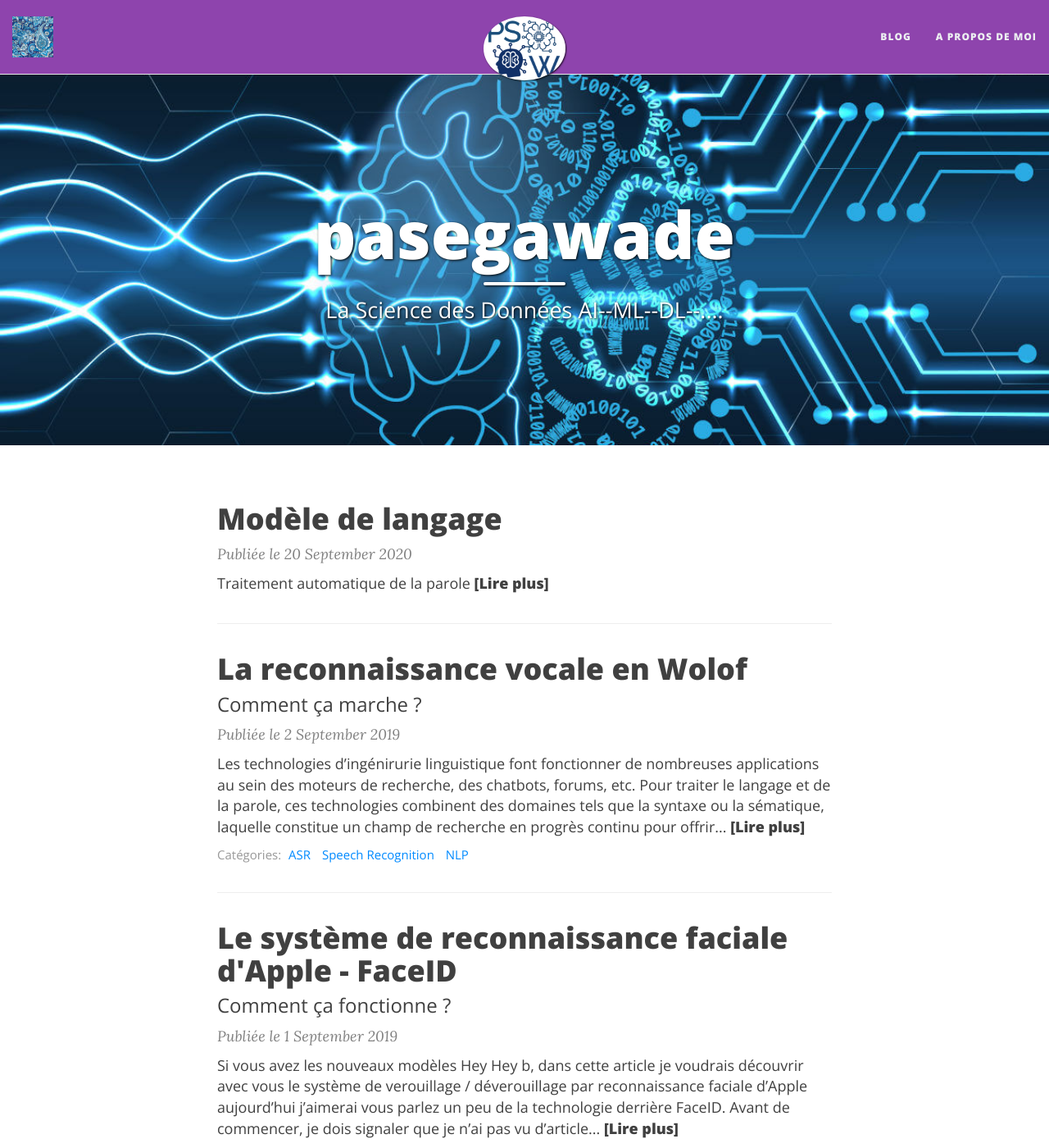
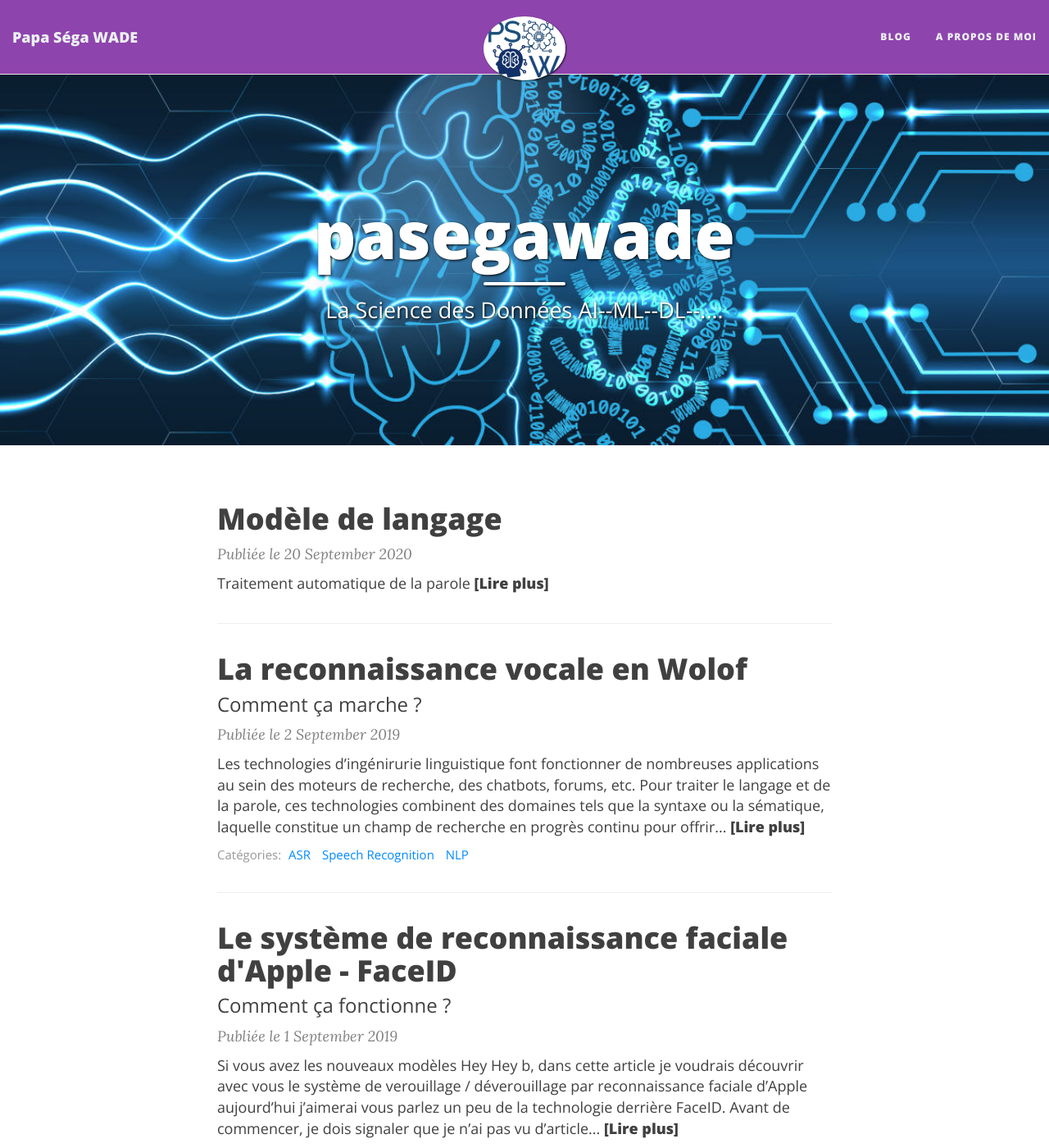
Before and after one commit to papasega/papasega.github.io, a Jekyll site: the page built from index.html, in a window 1280 px wide and 1400 px high. Shown: the whole window at 82% size. Built offline with Jekyll 4.4.1, drawn with Linux system fonts in a browser that asks for light colours; nearby versions of some CDN libraries; the list of posts is cut into pages by our own code.

Commit message:
Update _config.yml

```diff
--- a/_config.yml
+++ b/_config.yml
@@ -29,7 +29,7 @@ avatar: "/img/logo_psw.PNG"
 
 # If you want to have an image logo in the top-left corner instead of the title text,
 # then specify the following parameter
-title-img: "/img/avatar_psw.jpg"
+#title-img: "/img/avatar_psw.jpg"
 
 # --- Background colour/image options --- #
 
@@ -49,7 +49,7 @@ footer-link-col: "#404040"
 # instead of colour
 
 # navbar-img: "/img/bgimage.png"
-footer-img: "/img/logopsw.jpg"  #footerbg.png"
+footer-img: "/img/avatar_psw.jpg"  #footerbg.png"
 # page-img: "/img/light-grey-terrazzo/light-grey-terrazzo.png"
 
 # --- Footer options --- #
```
